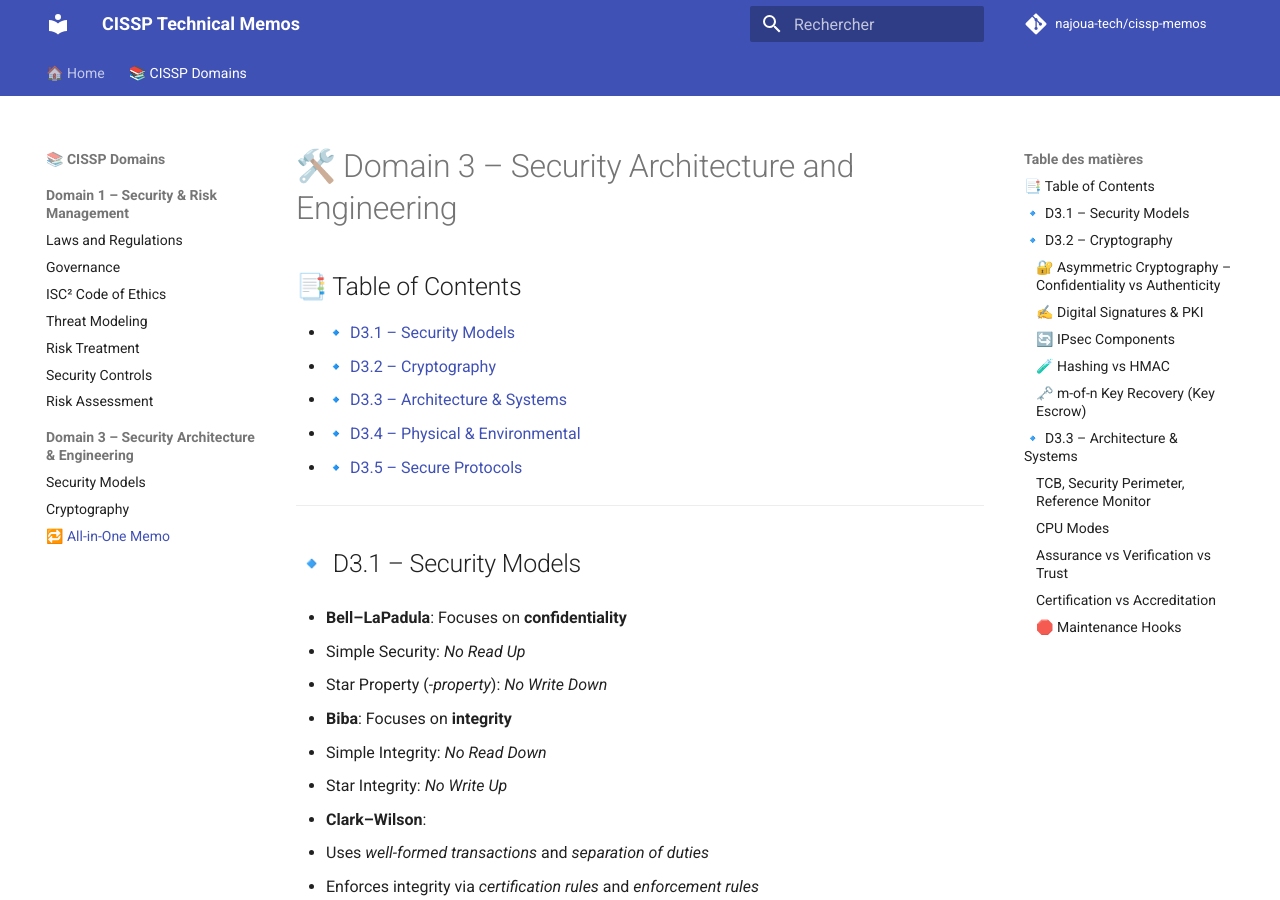
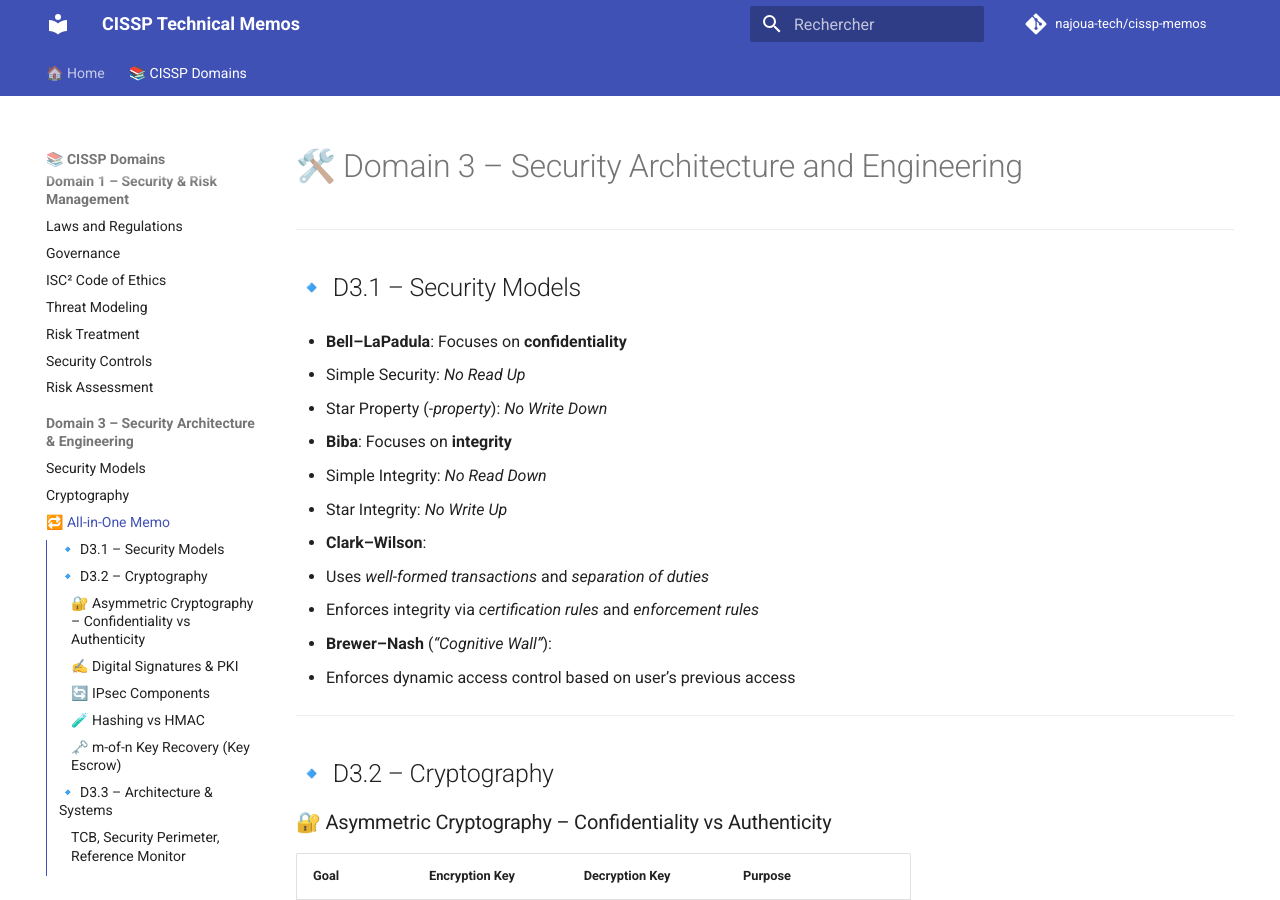
Before and after one commit to najoua-tech/cissp-memos, an MkDocs documentation site: the page built from docs/memos/D3_Security-Architecture-and-Engineering.md, in a window 1280 px wide and 900 px high. Built offline with MkDocs 1.6.1 and Material for MkDocs 9.7.7, drawn with Linux system fonts in a browser that asks for light colours; comment, search, counter and statistics services are not loaded.

Commit message:
Remove manual TOC, enable toc.integrate

```diff
--- a/docs/memos/D3_Security-Architecture-and-Engineering.md
+++ b/docs/memos/D3_Security-Architecture-and-Engineering.md
@@ -1,12 +1,4 @@
 # 🛠️ Domain 3 – Security Architecture and Engineering
-
-## 📑 Table of Contents
-
-- [🔹 D3.1 – Security Models](#-d31--security-models)
-- [🔹 D3.2 – Cryptography](#-d32--cryptography)
-- [🔹 D3.3 – Architecture & Systems](#-d33--architecture--systems)
-- [🔹 D3.4 – Physical & Environmental](#-d34--physical--environmental)
-- [🔹 D3.5 – Secure Protocols](#-d35--secure-protocols)
 
 ---
 
--- a/mkdocs.yml
+++ b/mkdocs.yml
@@ -10,6 +10,7 @@ theme:
     - navigation.tabs
     - navigation.sections
     - navigation.instant
+    - toc.integrate
     - search.highlight
 
 nav:
```
Also changed, not shown: site/index.html, site/memos/D3_Security-Architecture-and-Engineering/index.html, site/search/search_index.json.
